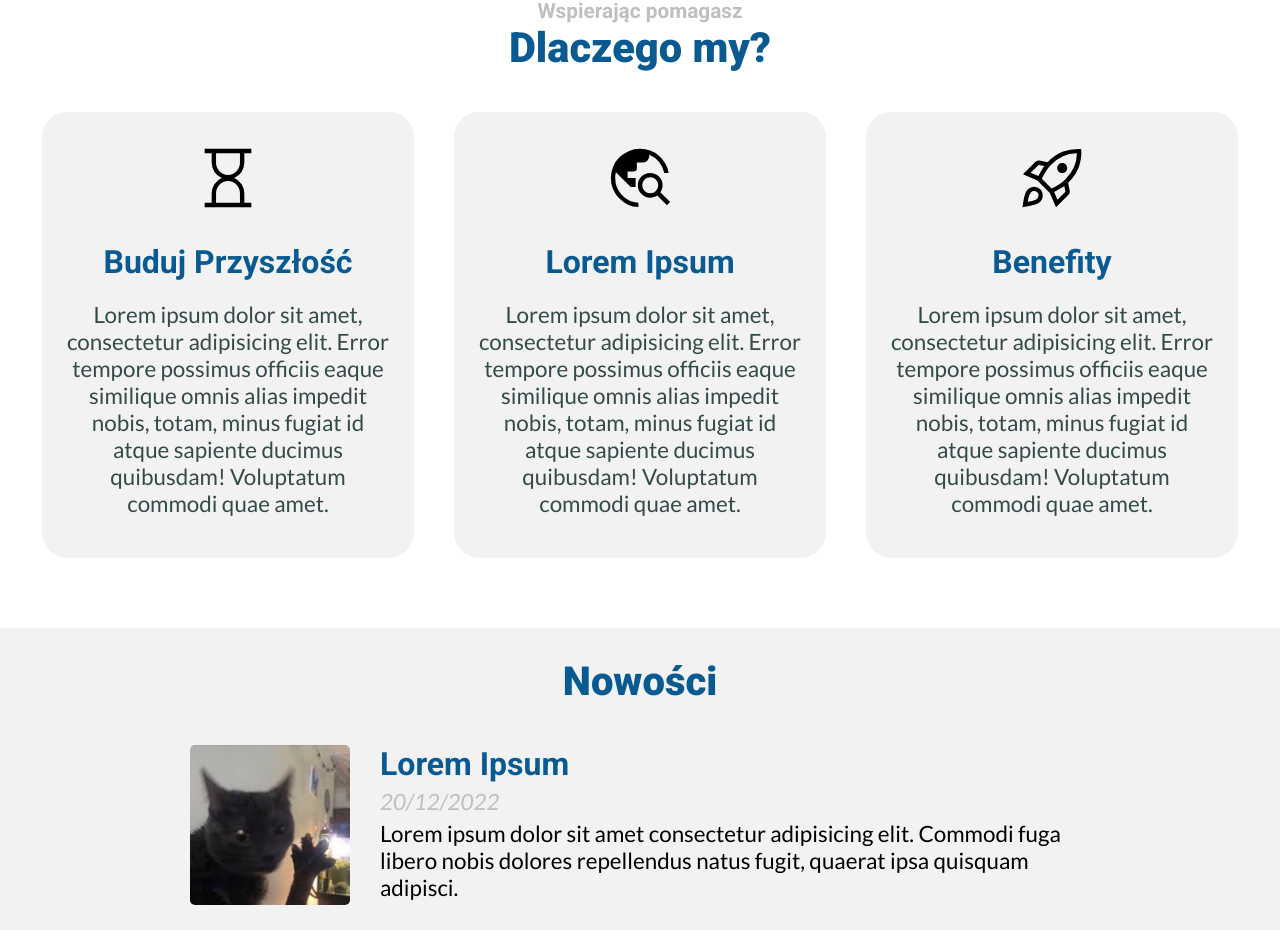
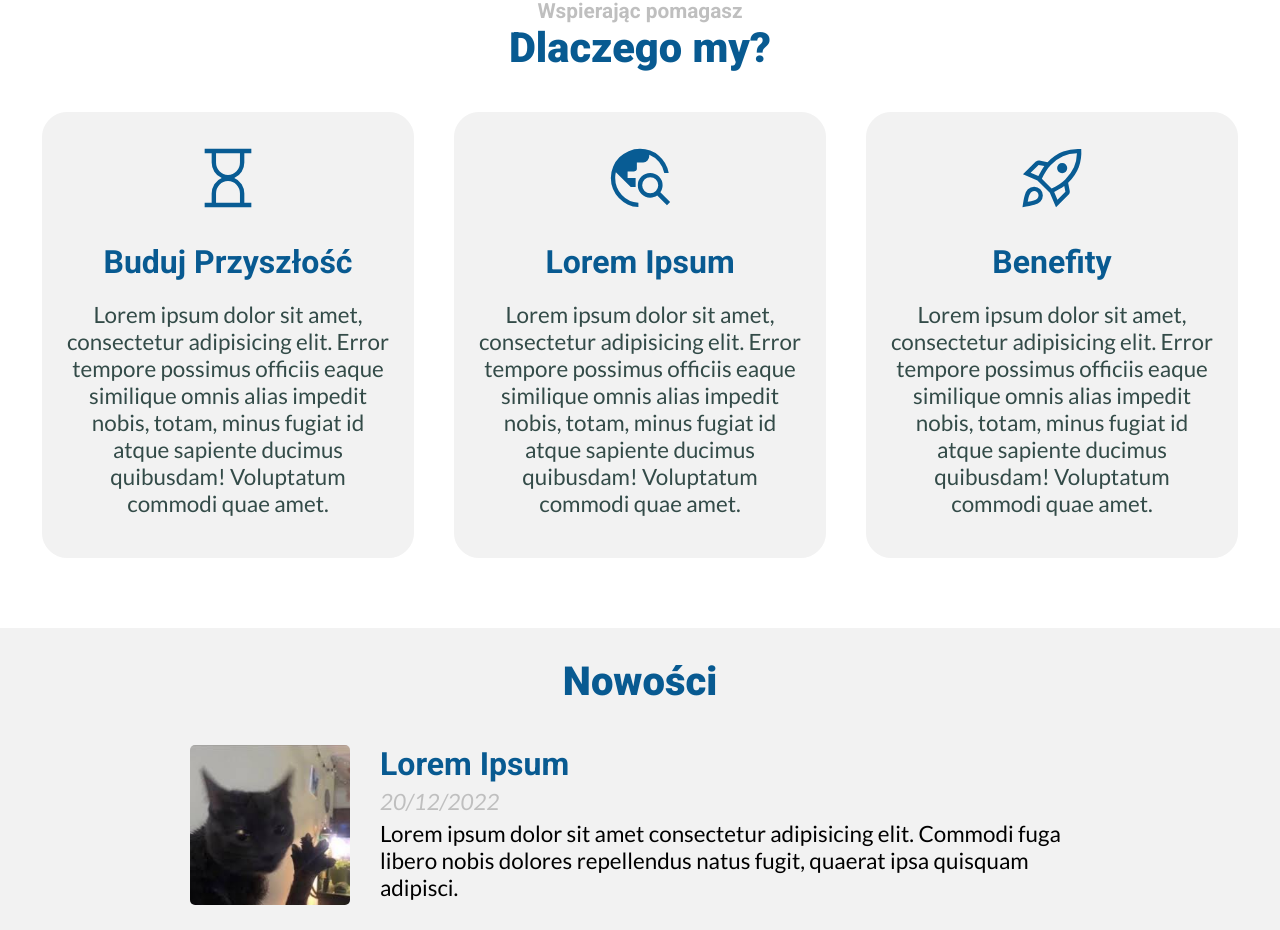
Before and after one commit to MrSoilder23/magnolka_falcons1, a React (Create React App) app: page / in a window 1280 px wide. Shown: the part 1769-2699 px from the top of the page. Built offline with nearby package versions, Linux system fonts and the light colour scheme.

Commit message:
Changes Basic Color adjustements

```diff
--- a/public/index.html
+++ b/public/index.html
@@ -7,7 +7,7 @@
     <meta name="theme-color" content="#fff" />
     <meta
       name="description"
-      content="Web site created using create-react-app"
+      content="Grupa robotyczna młodych ludzi złączonych pasją"
     />
     <link rel="apple-touch-icon" href="%PUBLIC_URL%/logo192.png" />
     <link rel="preconnect" href="https://fonts.googleapis.com">
--- a/src/components/styles/NewsComponent.css
+++ b/src/components/styles/NewsComponent.css
@@ -52,6 +52,10 @@
     font-style: italic;
 }
 
+.iconComp {
+    filter: invert(21%) sepia(66%) saturate(3214%) hue-rotate(188deg) brightness(84%) contrast(94%);
+}
+
 .newsText h3 {
     font-family: 'Lato', sans-serif;
     font-weight: 400;
```
